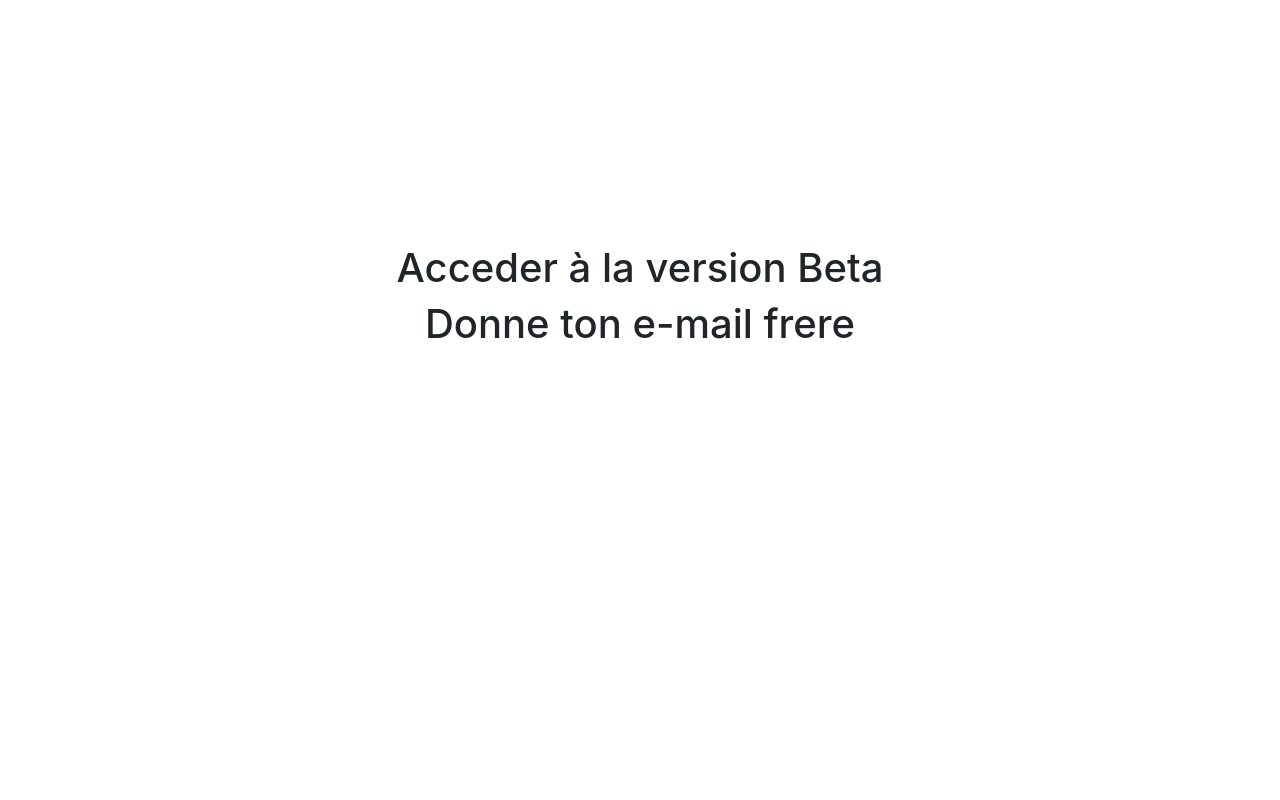
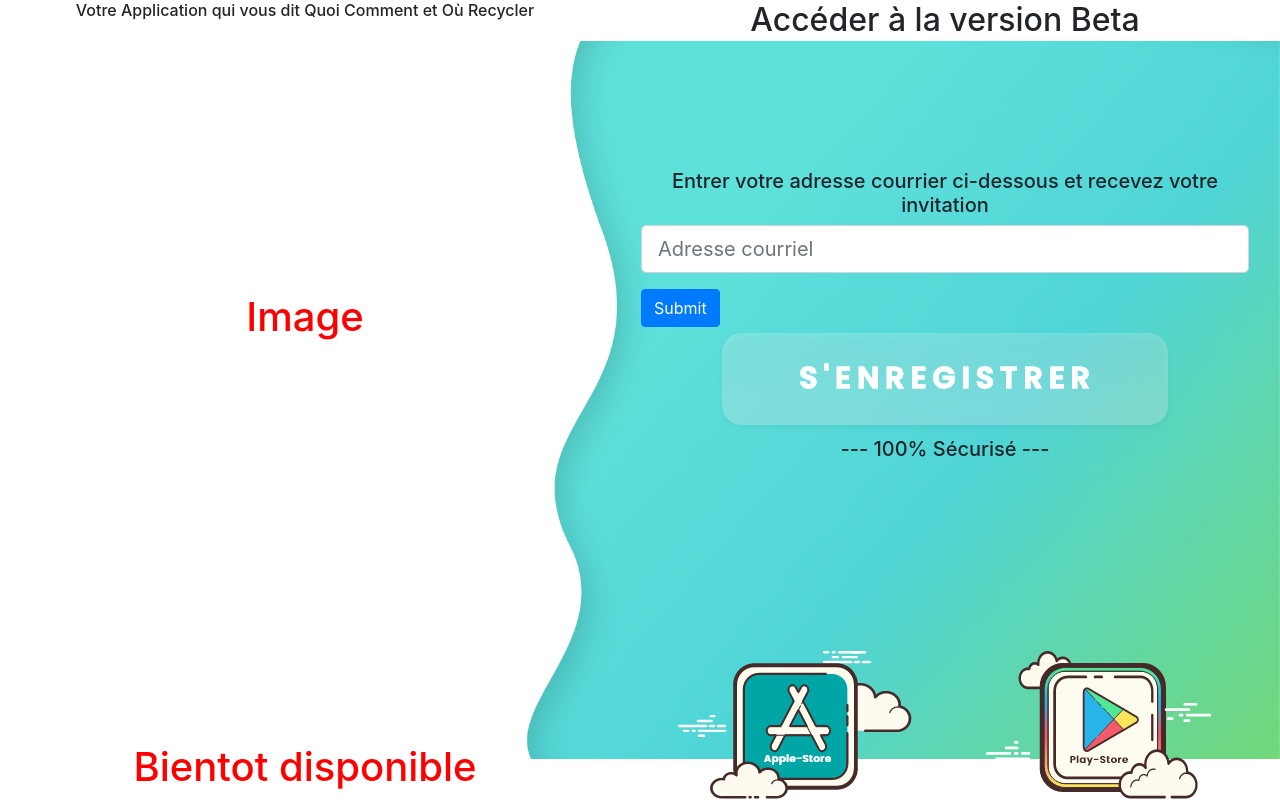
Before and after one commit to KenH2021/snapCycle_deploy, a Django app: page /beta/ in a window 1280 px wide. Run offline with Django 4.2, Linux system fonts and the light colour scheme; some libraries are stand-ins or nearby versions.

Commit message:
beta-screen update Co-authored-by: arielasomfelean <arielasomfelean@users.noreply.github.com>

```diff
--- a/snapcycle/templates/pages/acceuil.html
+++ b/snapcycle/templates/pages/acceuil.html
@@ -1,4 +1,4 @@
-
+{% load static %}
 <!doctype html>
 <html lang="en">
   <head>
@@ -14,7 +14,6 @@
     <title>Hello, world!</title>
   </head>
   <body>
-    {% load static %}
     <img src="{% static "/accueil/fond_image.png" %}" alt="background image"/>
     <!-- DEBUT NAV BAR -->
     <nav class="navbar navbar-expand-lg navbar-light bg-dark" style="height: 10vh;">
@@ -65,7 +64,7 @@
                 <div class="d-flex flex-row">
                     <h5 class="p-4"> Photo 1 </h5>
 
-                    <a class="p-4" href="/propos"> <h5> Version Beta Snapcyle </h5> </a>
+                    <a class="p-4" href="/beta"> <h5> Version Beta Snapcyle </h5> </a>
                 </div>
 
                 <div class="d-flex flex-row">
--- a/snapcycle/templates/pages/beta.html
+++ b/snapcycle/templates/pages/beta.html
@@ -1,26 +1,30 @@
 {% load static %}
-<!doctype html>
+<!DOCTYPE html>
 <html lang="en">
   <head>
     <!-- Required meta tags -->
-    <meta charset="utf-8">
-    <meta name="viewport" content="width=device-width, initial-scale=1, shrink-to-fit=no">
+    <meta charset="utf-8" />
+    <meta
+      name="viewport"
+      content="width=device-width, initial-scale=1, shrink-to-fit=no"
+    />
 
     <!-- Bootstrap CSS -->
     <!-- <link rel="stylesheet"  href="{%  static  'css/bootstrap.css'  %}"> -->
-    <link rel="stylesheet" href="https://cdn.jsdelivr.net/npm/bootstrap@4.3.1/dist/css/bootstrap.min.css">
+    <link
+      rel="stylesheet"
+      href="https://cdn.jsdelivr.net/npm/bootstrap@4.3.1/dist/css/bootstrap.min.css"
+    />
 
-
-    <title> A Propos </title>
+    <title>Snapcycle</title>
   </head>
-  <body>
-
-      <table style="height: 75vh; width: 100%;">
+  <body id="bg-image">
+    <!-- <table style="height: 75vh; width: 100%;">
         <tbody>
           <tr>
             <td class="align-middle ">
                 <div class="d-flex justify-content-center text-center align-self-center">
-                    <h1> Acceder à la version Beta </h1>
+                    <h1> Acceder Ã  la version Beta </h1>
                 </div>
                 <div class="d-flex justify-content-center text-center">
                     <h1> Donne ton e-mail frere </h1>
@@ -28,11 +32,116 @@
             </td>
           </tr>
         </tbody>
-      </table>
+      </table> -->
+    <div>
+      <div class="row" style ="height: 100vh; width: 100%">
+        <div class="col">
+          <table style="height: 100vh; width: 100%">
+            <tbody>
+              <tr>
+                <td class="align-top">
+                  <div class="d-flex justify-content-center text-center">
+                    <h6>
+                      Votre Application qui vous dit Quoi Comment et Où Recycler
+                    </h6>
+                  </div>
+                </td>
+              </tr>
+              <tr>
+                <td class="align-content-center">
+                  <div class="d-flex justify-content-center text-center">
+                    <!-- <img src="{% static "/accueil/Personnage.png" %}" alt="background image"/> -->
+                    <h1>Image</h1>
+                    <!-- <img src="{% static "/beta/MockUp.png" %}" alt="MockUp image"/> -->
+                  </div>
+                </td>
+              </tr>
+              <tr>
+                <td class="align-bottom">
+                  <div class="d-flex justify-content-center text-center">
+                    <!-- <img src="{% static "/accueil/Personnage.png" %}" alt="background image"/> -->
+                    <h1>Bientot disponible</h1>
+                  </div>
+                </td>
+              </tr>
+            </tbody>
+          </table>
+        </div>
 
-
+        <div class="col">
+          <table style="height: 100vh; width: 100%">
+            <tbody>
+              <tr>
+                <td class="align-top">
+                  <div class="d-flex justify-content-center text-center">
+                    <h2>Accéder à la version Beta</h2>
+                  </div>
+                </td>
+              </tr>
+              <tr>
+                <td class="align-content-center">
+                  <div class="d-flex justify-content-center text-center">
+                    <!-- <img src="{% static "/accueil/Personnage.png" %}" alt="background image"/> -->
+                    <div class="d-flex justify-content-center text-center">
+                      <h5>
+                        Entrer votre adresse courrier ci-dessous et recevez
+                        votre invitation
+                      </h5>
+                    </div>
+                  </div>
+                  <form>
+                    <div class="form-group align-content-center">
+                      <div class="col-5">
+                      </div>
+                      <div class="d-flex justify-content-center text-center">
+                        <input type="email" class="form-control form-control-lg" id="email" placeholder="Adresse courriel">
+                      </div>
+                    </div>
+                    <button type="submit" class="btn btn-primary">Submit</button>
+                  </form>
+                  <div class="d-flex justify-content-center text-center">
+                    <img src="{% static "/beta/BtnRegister.png" %}" alt="BtnRegister image"/>
+                  </div>
+                  <div class="d-flex justify-content-center text-center">
+                    <h5>--- 100% Sécurisé ---</h5>
+                  </div>
+                </td>
+              </tr>
+              <tr>
+                <td class="align-bottom">
+                  <div class="d-flex justify-content-around text-center">
+                    <img src="{% static "/beta/Appstore.png" %}" alt="Appstore image"/>
+                    <img src="{% static "/beta/Playstore.png" %}" alt="Playstore image"/>
+                  </div>
+                </td>
+              </tr>
+            </tbody>
+          </table>
+        </div>
+      </div>
+    </div>
 
     <!-- Bootstrap JS -->
     <script src="{%  static  'js/bootstrap.bundle.js'  %}" async defer></script>
   </body>
+
+  <style>
+    h1 {
+      color: red;
+    }
+
+    #bg-image {
+
+      background-image:url('{% static "/beta/betaRightBG.png" %}');
+
+
+      background-size: 60%;
+
+      background-position: center right;
+
+      background-repeat: no-repeat;
+}
+
+  </style>
+
 </html>
```
Also changed, not shown: snapcycle/static/beta/Appstore.png (added), snapcycle/static/beta/BtnRegister.png (added), snapcycle/static/beta/MockUp.png (added), snapcycle/static/beta/Playstore.png (added), snapcycle/static/beta/betaRightBG.png (added).
